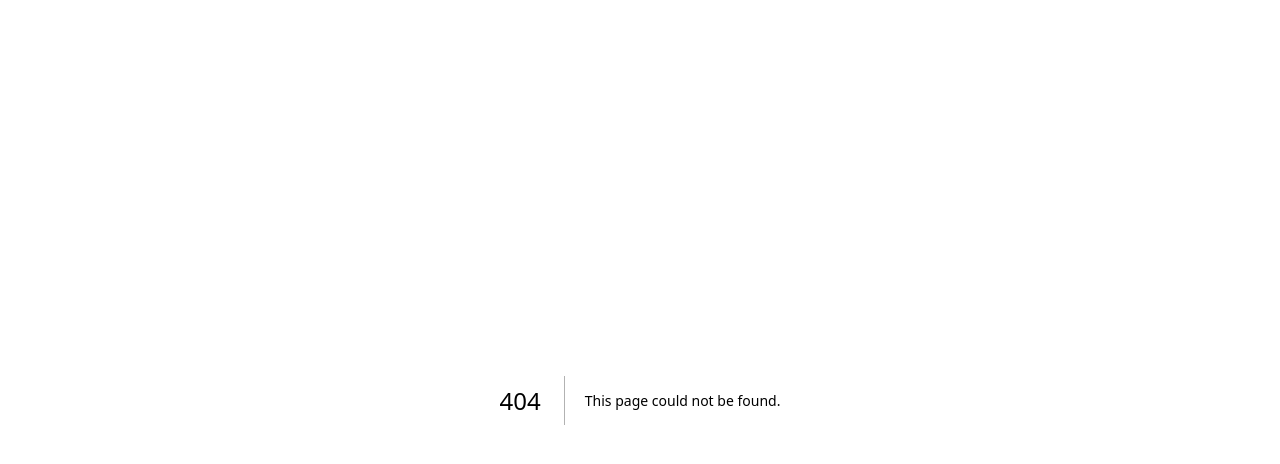
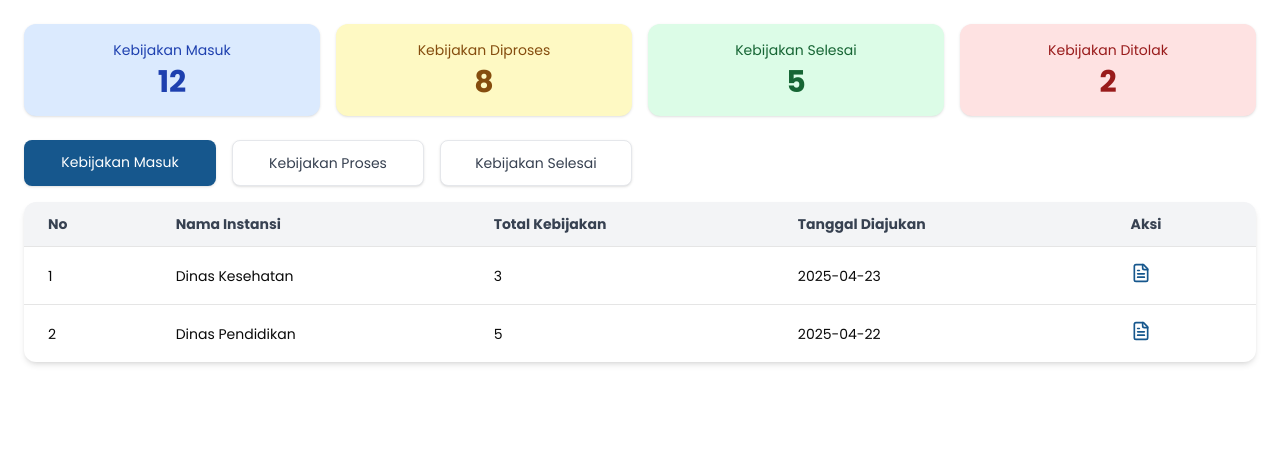
Before and after one commit to pujisubarkah/new_ikk, a Next.js app: page /daftar-populasi in a window 1280 px wide. Before the commit this address had no page. Shown: the top 464 px of the page. Built offline with nearby package versions, Linux system fonts and the light colour scheme.

Commit message:
Add files via upload

```diff
--- /dev/null
+++ b/src/app/daftar-populasi/page.tsx
@@ -0,0 +1,109 @@
+'use client'
+import React, { useState } from 'react'
+import { useRouter } from 'next/navigation'
+import { FileText } from 'lucide-react'
+
+const tabs = [
+  { key: 'masuk', label: 'Kebijakan Masuk' },
+  { key: 'proses', label: 'Kebijakan Proses' },
+  { key: 'selesai', label: 'Kebijakan Selesai' },
+]
+
+const KebijakanTable = () => {
+  const [activeTab, setActiveTab] = useState('masuk')
+  const router = useRouter()
+
+  return (
+    <div className="p-6">
+      {/* Summary Cards */}
+      <div className="grid grid-cols-1 md:grid-cols-4 gap-4 mb-6">
+        <div className="bg-blue-100 text-blue-800 rounded-xl shadow p-4 text-center">
+          <p className="text-sm font-medium">Kebijakan Masuk</p>
+          <p className="text-3xl font-bold mt-1">12</p>
+        </div>
+        <div className="bg-yellow-100 text-yellow-800 rounded-xl shadow p-4 text-center">
+          <p className="text-sm font-medium">Kebijakan Diproses</p>
+          <p className="text-3xl font-bold mt-1">8</p>
+        </div>
+        <div className="bg-green-100 text-green-800 rounded-xl shadow p-4 text-center">
+          <p className="text-sm font-medium">Kebijakan Selesai</p>
+          <p className="text-3xl font-bold mt-1">5</p>
+        </div>
+        <div className="bg-red-100 text-red-800 rounded-xl shadow p-4 text-center">
+          <p className="text-sm font-medium">Kebijakan Ditolak</p>
+          <p className="text-3xl font-bold mt-1">2</p>
+        </div>
+      </div>
+
+      {/* Tabs */}
+      <div className="flex space-x-4 mb-4">
+        {tabs.map((tab) => (
+          <div
+            key={tab.key}
+            onClick={() => setActiveTab(tab.key)}
+            className={`cursor-pointer w-48 text-center p-3 rounded-lg shadow transition-all ${
+              activeTab === tab.key
+                ? 'bg-[#16578D] text-white'
+                : 'bg-white border border-gray-200 text-gray-700 hover:bg-gray-100'
+            }`}
+          >
+            <p className="text-sm font-medium">{tab.label}</p>
+          </div>
+        ))}
+      </div>
+
+      {/* Table */}
+      <div className="overflow-x-auto bg-white shadow-md rounded-xl">
+        <table className="min-w-full text-sm text-left">
+          <thead className="bg-gray-100 text-gray-700">
+            <tr>
+              <th className="px-6 py-3">No</th>
+              <th className="px-6 py-3">Nama Instansi</th>
+              <th className="px-6 py-3">Total Kebijakan</th>
+              <th className="px-6 py-3">Tanggal Diajukan</th>
+              {activeTab !== 'selesai' && <th className="px-6 py-3">Aksi</th>}
+            </tr>
+          </thead>
+          <tbody>
+            <tr className="border-t">
+              <td className="px-6 py-4">1</td>
+              <td className="px-6 py-4">Dinas Kesehatan</td>
+              <td className="px-6 py-4">3</td>
+              <td className="px-6 py-4">2025-04-23</td>
+              {activeTab !== 'selesai' && (
+                <td className="px-6 py-4">
+                  <button
+                    onClick={() => router.push('/detail/kebijakan/1')}
+                    className="text-[#16578D] hover:text-blue-600"
+                    title="Lihat Detail"
+                  >
+                    <FileText className="w-5 h-5" />
+                  </button>
+                </td>
+              )}
+            </tr>
+            <tr className="border-t">
+              <td className="px-6 py-4">2</td>
+              <td className="px-6 py-4">Dinas Pendidikan</td>
+              <td className="px-6 py-4">5</td>
+              <td className="px-6 py-4">2025-04-22</td>
+              {activeTab !== 'selesai' && (
+                <td className="px-6 py-4">
+                  <button
+                    onClick={() => router.push('/detail/kebijakan/2')}
+                    className="text-[#16578D] hover:text-blue-600"
+                    title="Lihat Detail"
+                  >
+                    <FileText className="w-5 h-5" />
+                  </button>
+                </td>
+              )}
+            </tr>
+          </tbody>
+        </table>
+      </div>
+    </div>
+  )
+}
+
+export default KebijakanTable
```
